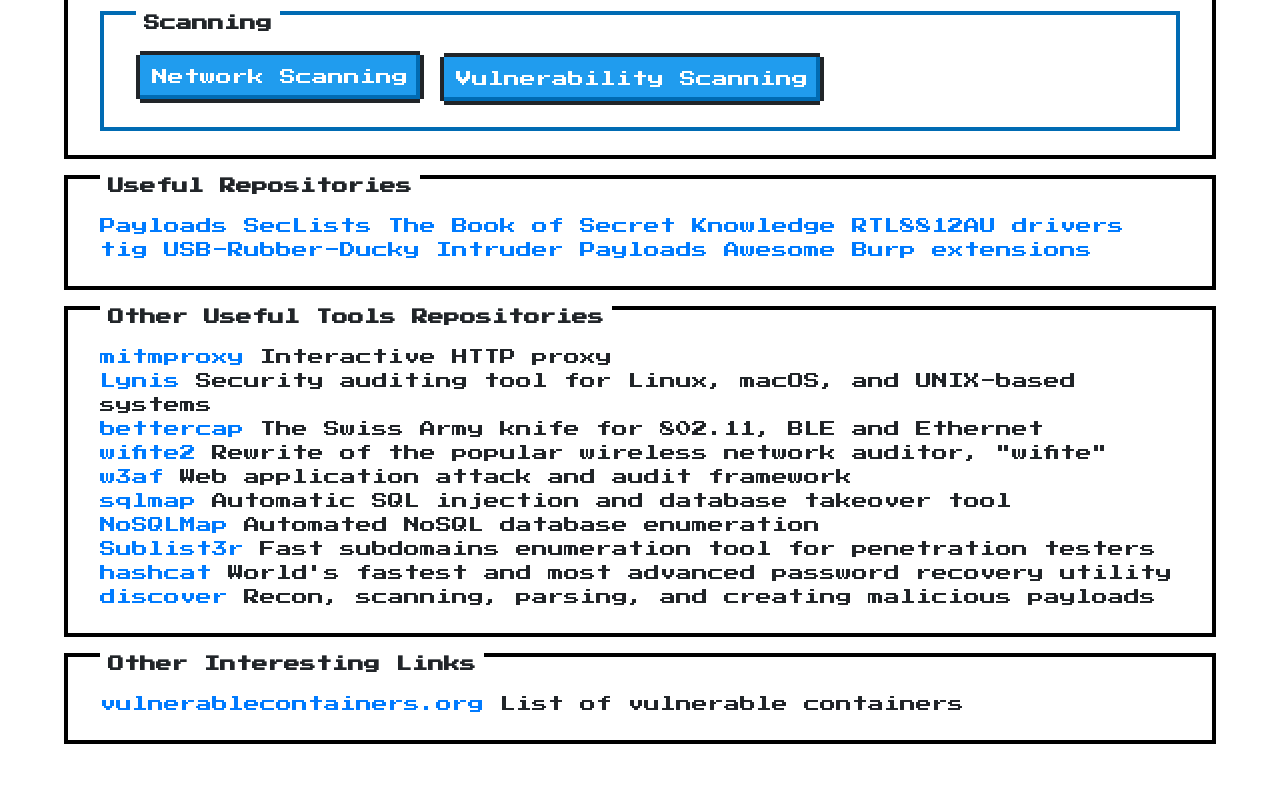
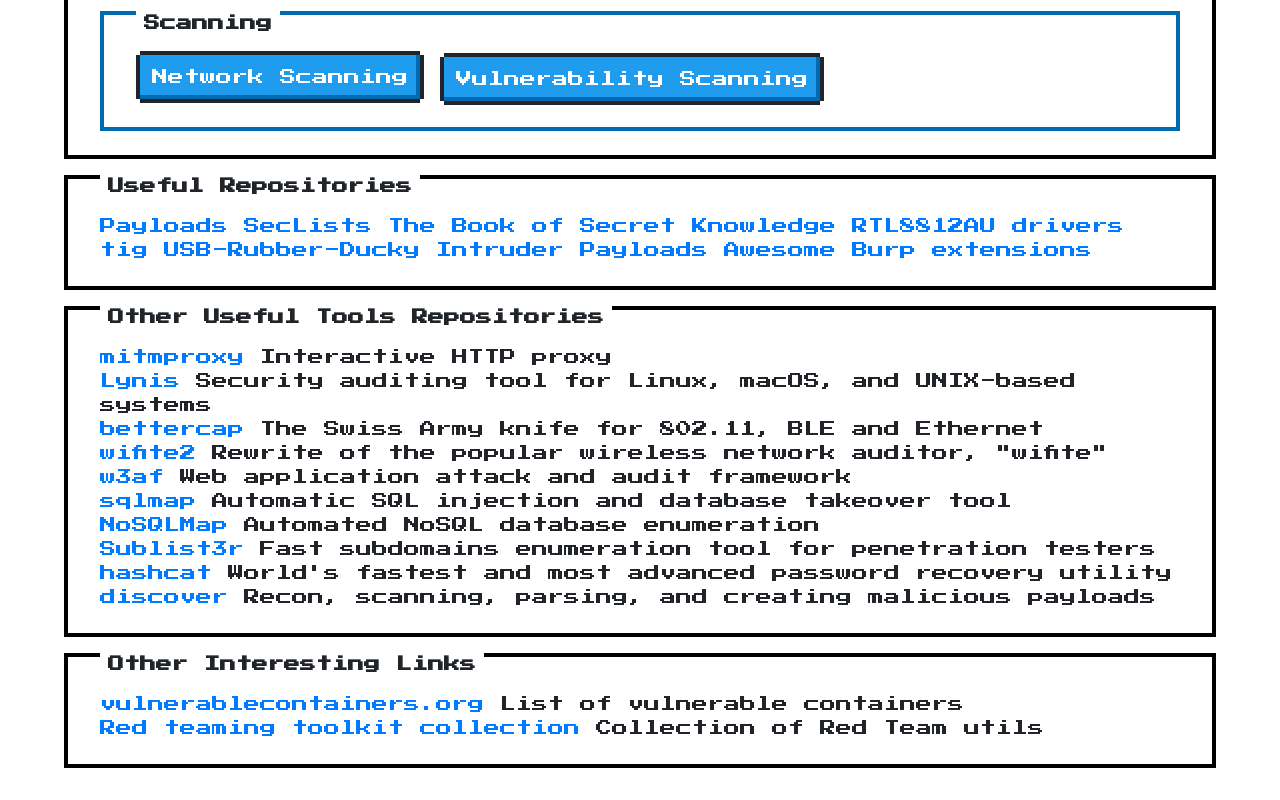
Before and after one commit to mtnalonso/mtnalonso.com, a plain HTML site: page src/security.html in a window 1280 px wide. Shown: the part 359-1159 px from the top of the page. Before the commit the page ends 1135 px from the top, so only its background shows below. Drawn offline with Linux system fonts and the light colour scheme.

Commit message:
Add security resource link

```diff
--- a/src/security.html
+++ b/src/security.html
@@ -64,6 +64,7 @@
             <section id="other-links-section" class="nes-container with-title">
                 <h2 class="title">Other Interesting Links</h2>
                 <a href="https://vulnerablecontainers.org/">vulnerablecontainers.org</a> List of vulnerable containers<br>
+                <a href="https://0xsp.com/offensive/red-teaming-toolkit-collection">Red teaming toolkit collection</a> Collection of Red Team utils<br>
             </section>
         </main>
     </body>
```
